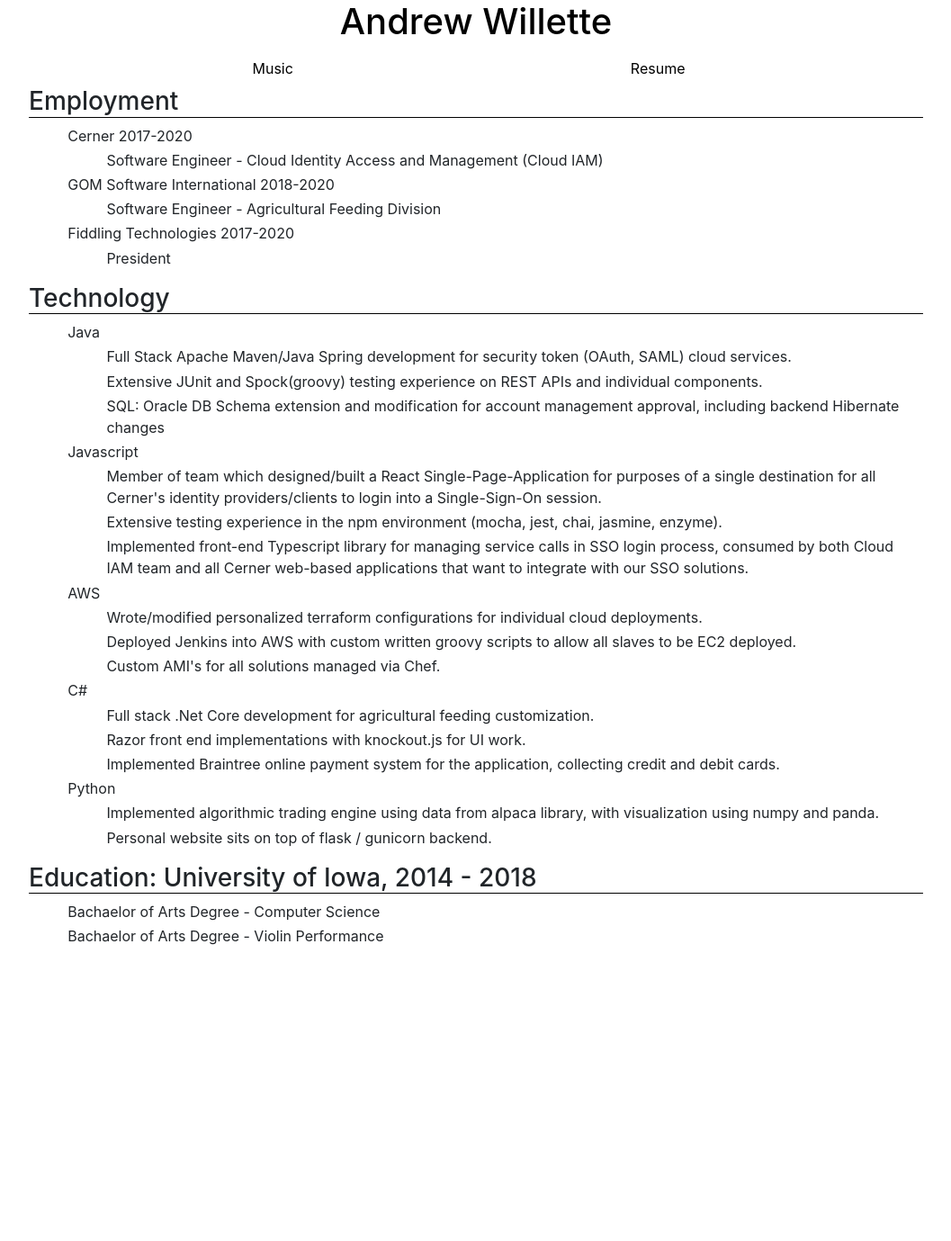
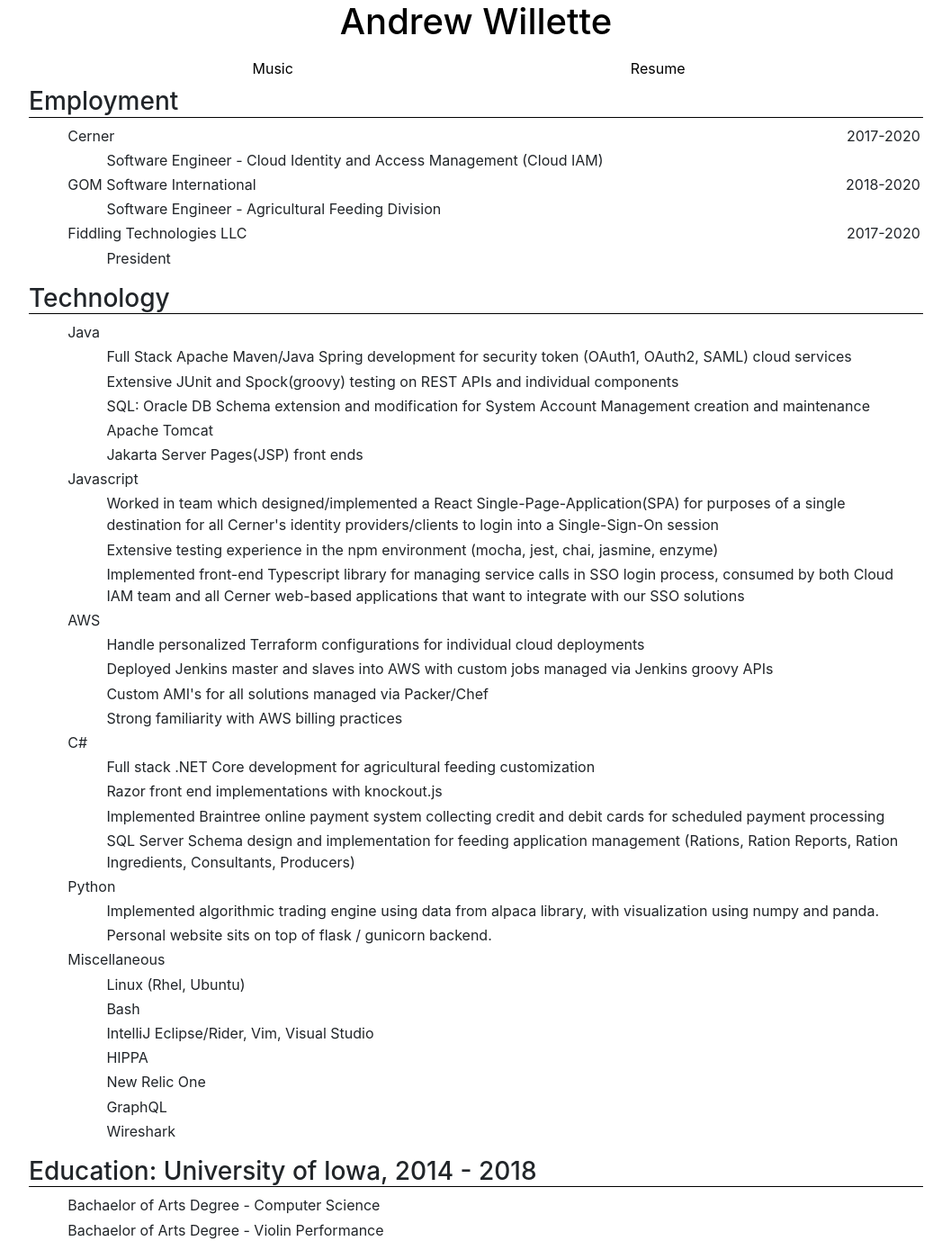
Before and after one commit to andrewwillette/andrewwillette.com_deprecated, a React app: page /resume in a window 1280 px wide. Shown: the whole page at 90% size, without its empty margins (111-1168 px from the left). Before the commit the page ends 1052 px from the top, so only its background shows below. Built offline with nearby package versions, Linux system fonts and the light colour scheme.

Commit message:
Updating resume

```diff
--- a/src/components/Home/HomePage.jsx
+++ b/src/components/Home/HomePage.jsx
@@ -11,7 +11,7 @@
     <div id="home-page-card">
         <HomeImage></HomeImage>
         <p className="card-paragraph">
-          I am a software and web developer currently employed at Cerner in Kansas City, Missouri, where I specialize in cloud-hosted security services on their Cloud Identity and Access Management team. I like playing violin and host some recordings on my site here.
+          I am a software and web developer currently employed at Cerner in Kansas City, Missouri, where I specialize in cloud-hosted security protocol services, both their backend implementations and frontend onboarding UIs. I like playing violin and host some recordings on my site here. Go Chiefs.
         </p>
     </div>
     );
--- a/src/components/Resume/ResumePage.jsx
+++ b/src/components/Resume/ResumePage.jsx
@@ -12,17 +12,17 @@
         <h3 className="resume-header">
             Employment
         </h3>
-        <ul>
+        <ul id="resume-employment">
             <li>
-                Cerner 2017-2020
+                Cerner <text>2017-2020</text>
                 <ul>
                     <li>
-                        Software Engineer - Cloud Identity Access and Management (Cloud IAM)
+                        Software Engineer - Cloud Identity and Access Management (Cloud IAM)
                     </li>
                 </ul>
             </li>
             <li>
-                GOM Software International 2018-2020
+                GOM Software International <text>2018-2020</text>
                 <ul>
                     <li>
                         Software Engineer - Agricultural Feeding Division
@@ -30,7 +30,7 @@
                 </ul>
             </li>
             <li>
-                Fiddling Technologies 2017-2020
+                Fiddling Technologies LLC <text>2017-2020</text>
                 <ul>
                     <li>
                         President
@@ -47,13 +47,19 @@
                 Java
                 <ul>
                     <li>
-                        Full Stack Apache Maven/Java Spring development for security token (OAuth, SAML) cloud services.
+                        Full Stack Apache Maven/Java Spring development for security token (OAuth1, OAuth2, SAML) cloud services
                     </li>
                     <li>
-                        Extensive JUnit and Spock(groovy) testing experience on REST APIs and individual components.
+                        Extensive JUnit and Spock(groovy) testing on REST APIs and individual components
                     </li>
                     <li>
-                        SQL: Oracle DB Schema extension and modification for account management approval, including backend Hibernate changes
+                        SQL: Oracle DB Schema extension and modification for System Account Management creation and maintenance
+                    </li>
+                    <li>
+                        Apache Tomcat
+                    </li>
+                    <li>
+                        Jakarta Server Pages(JSP) front ends
                     </li>
                 </ul>
             </li>
@@ -61,13 +67,13 @@
                 Javascript
                 <ul>
                     <li>
-                        Member of team which designed/built a React Single-Page-Application for purposes of a single destination for all Cerner's identity providers/clients to login into a Single-Sign-On session.
+                        Worked in team which designed/implemented a React Single-Page-Application(SPA) for purposes of a single destination for all Cerner's identity providers/clients to login into a Single-Sign-On session
                     </li>
                     <li>
-                        Extensive testing experience in the npm environment (mocha, jest, chai, jasmine, enzyme).
+                        Extensive testing experience in the npm environment (mocha, jest, chai, jasmine, enzyme)
                     </li>
                     <li>
-                        Implemented front-end Typescript library for managing service calls in SSO login process, consumed by both Cloud IAM team and all Cerner web-based applications that want to integrate with our SSO solutions.
+                        Implemented front-end Typescript library for managing service calls in SSO login process, consumed by both Cloud IAM team and all Cerner web-based applications that want to integrate with our SSO solutions
                     </li>
                 </ul>
             </li>
@@ -75,13 +81,16 @@
                 AWS
                 <ul>
                     <li>
-                        Wrote/modified personalized terraform configurations for individual cloud deployments.
+                        Handle personalized Terraform configurations for individual cloud deployments
                     </li>
                     <li>
-                        Deployed Jenkins into AWS with custom written groovy scripts to allow all slaves to be EC2 deployed.
+                        Deployed Jenkins master and slaves into AWS with custom jobs managed via Jenkins groovy APIs
                     </li>
                     <li>
-                        Custom AMI's for all solutions managed via Chef.
+                        Custom AMI's for all solutions managed via Packer/Chef
+                    </li>
+                    <li>
+                        Strong familiarity with AWS billing practices
                     </li>
                 </ul>
             </li>
@@ -89,13 +98,16 @@
                 C#
                 <ul>
                     <li>
-                        Full stack .Net Core development for agricultural feeding customization.
+                        Full stack .NET Core development for agricultural feeding customization
                     </li>
                     <li>
-                        Razor front end implementations with knockout.js for UI work.
+                        Razor front end implementations with knockout.js
                     </li>
                     <li>
-                        Implemented Braintree online payment system for the application, collecting credit and debit cards.
+                        Implemented Braintree online payment system collecting credit and debit cards for scheduled payment processing
+                    </li>
+                    <li>
+                        SQL Server Schema design and implementation for feeding application management (Rations, Ration Reports, Ration Ingredients, Consultants, Producers)
                     </li>
                 </ul>
             </li>
@@ -107,6 +119,32 @@
                     </li>
                     <li>
                         Personal website sits on top of flask / gunicorn backend.
+                    </li>
+                </ul>
+            </li>
+            <li>
+                Miscellaneous
+                <ul>
+                    <li>
+                        Linux (Rhel, Ubuntu)
+                    </li>
+                    <li>
+                        Bash
+                    </li>
+                    <li>
+                        IntelliJ Eclipse/Rider, Vim, Visual Studio
+                    </li>
+                    <li>
+                        HIPPA
+                    </li>
+                    <li>
+                        New Relic One
+                    </li>
+                    <li>
+                        GraphQL
+                    </li>
+                    <li>
+                        Wireshark
                     </li>
                 </ul>
             </li>
--- a/src/css/site.css
+++ b/src/css/site.css
@@ -54,6 +54,9 @@
     margin: .2rem;
 }
 
+#resume-employment li text {
+    float: right;
+}
 #resume-page ul {
     text-align: left;
 }
```
Also changed, not shown: 1 other file (tests, documents, lock files or other folders).
